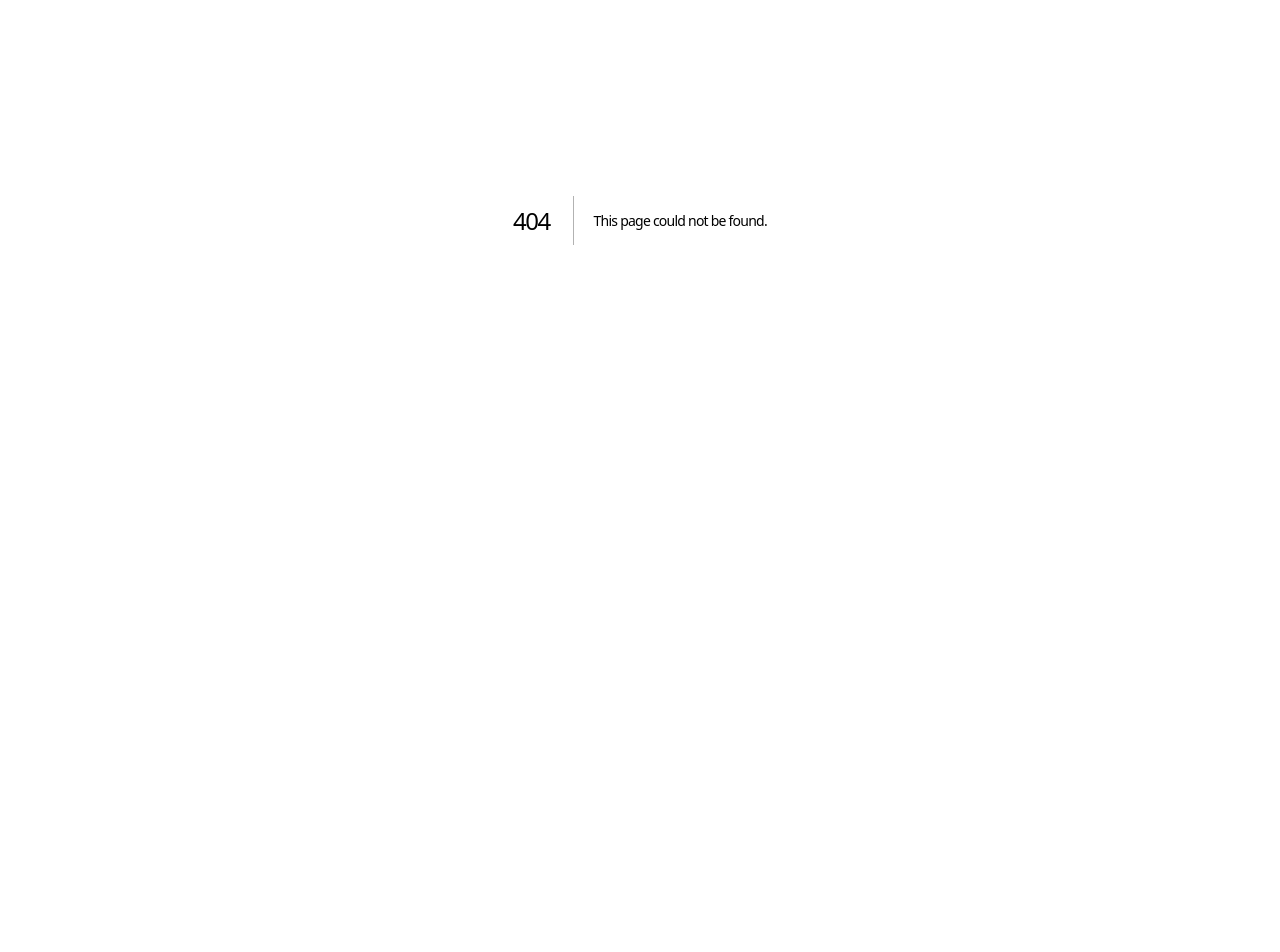
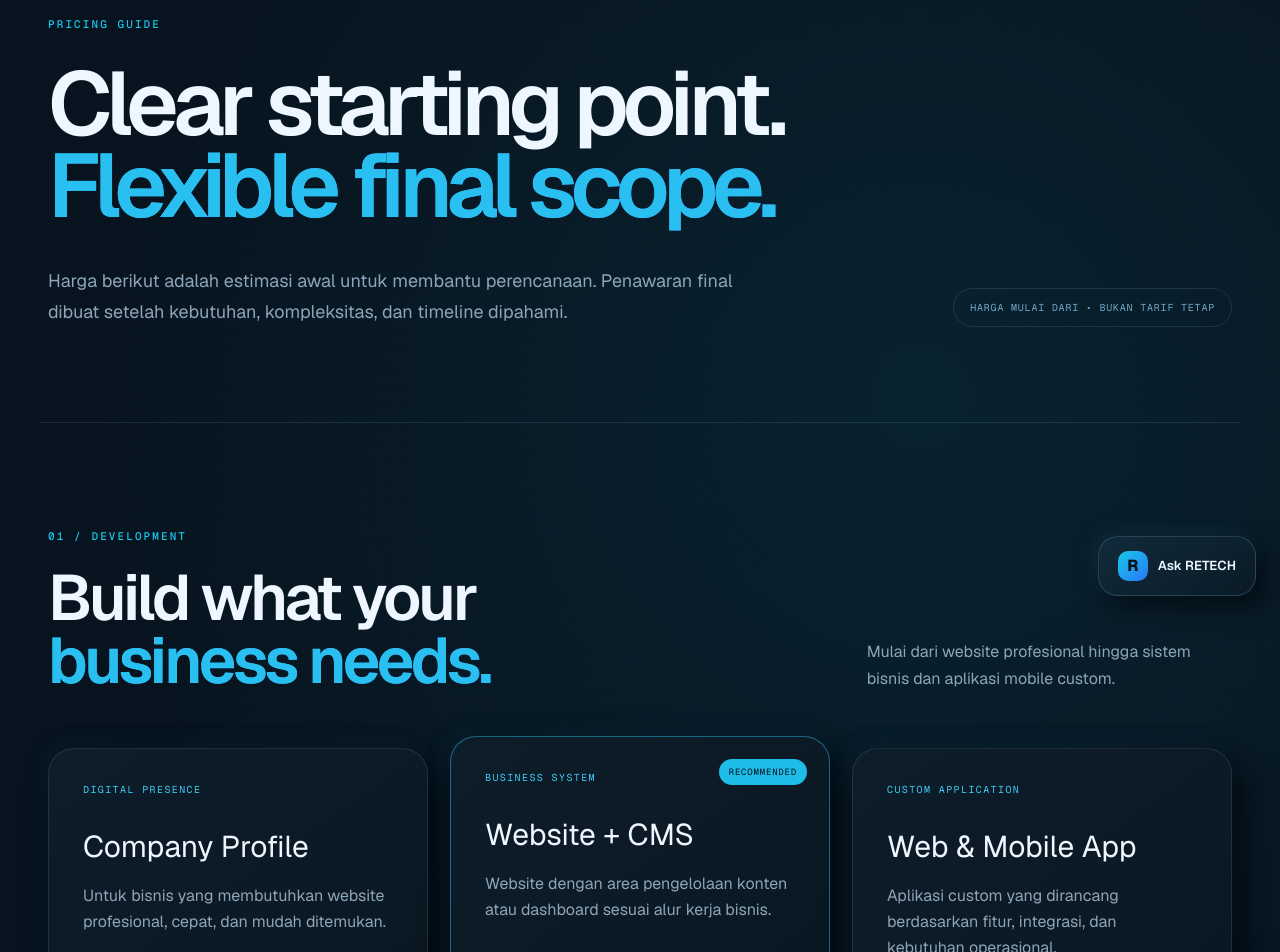
Before and after one commit to aniantizaviyar/retech.id, a Next.js app: page /pricing in a window 1280 px wide. Before the commit this address had no page. Shown: the part 180-1132 px from the top of the page. Before the commit the page ends 800 px from the top, so only its background shows below. Built offline with nearby package versions, Linux system fonts and the light colour scheme.

Commit message:
Add transparent pricing guide

```diff
--- a/app/globals.css
+++ b/app/globals.css
@@ -153,6 +153,45 @@ h2 { margin: 18px 0 0; font-size: clamp(42px, 4.2vw, 66px); line-height: 1.03; l
 .case-gallery-mobile .case-shot-wide { grid-column: auto; }
 .case-gallery-mobile .browser-image,.case-gallery-mobile .case-shot:not(.case-shot-wide) .browser-image { aspect-ratio: 9/19.5; }
 .case-shot figcaption { margin-top: 13px; color: #648094; font-size: 11px; }
+
+/* Pricing */
+.pricing-hero,.pricing-section,.support-pricing,.pricing-notes,.pricing-cta { width: min(1440px,calc(100% - 80px)); margin: 0 auto; }
+.pricing-hero { padding: 105px 8px 95px; }
+.pricing-hero h1 { max-width: 1050px; margin: 28px 0 40px; font-size: clamp(62px,7vw,112px); line-height: .91; letter-spacing: -.065em; }
+.pricing-hero h1 em,.pricing-heading h2 em,.pricing-notes h2 em,.pricing-cta h2 em { color: #29bff0; font-style: normal; }
+.pricing-intro { display: grid; grid-template-columns: 1fr auto; gap: 40px; align-items: end; }
+.pricing-intro p { max-width: 720px; color: var(--muted); font-size: 18px; line-height: 1.7; }
+.pricing-intro span { padding: 12px 16px; border: 1px solid var(--line); border-radius: 999px; color: #73a7c6; font: 10px var(--font-geist-mono); letter-spacing: .08em; text-transform: uppercase; }
+.pricing-section,.support-pricing,.pricing-notes { padding: 100px 8px; border-top: 1px solid var(--line); }
+.pricing-heading { display: grid; grid-template-columns: 1.35fr .65fr; gap: 60px; align-items: end; margin-bottom: 55px; }
+.pricing-heading h2,.pricing-notes h2,.pricing-cta h2 { margin-top: 20px; font-size: clamp(42px,5vw,72px); line-height: .98; letter-spacing: -.05em; }
+.pricing-heading > p { max-width: 460px; color: var(--muted); line-height: 1.7; }
+.pricing-grid { display: grid; grid-template-columns: repeat(3,1fr); gap: 22px; }
+.pricing-card { position: relative; min-height: 610px; padding: 34px; display: flex; flex-direction: column; border: 1px solid var(--line); border-radius: 26px; background: linear-gradient(145deg,#0d1d29,#07121b); box-shadow: 14px 18px 36px #020a10,-7px -7px 20px rgba(31,73,99,.1); }
+.pricing-card-featured { border-color: rgba(36,193,240,.48); transform: translateY(-12px); }
+.pricing-badge { position: absolute; top: 22px; right: 22px; padding: 7px 10px; border-radius: 999px; background: #1dbce9; color: #03121c; font: 9px var(--font-geist-mono); letter-spacing: .09em; }
+.pricing-eyebrow { color: #3ecbf4; font: 10px var(--font-geist-mono); letter-spacing: .14em; }
+.pricing-card h3 { margin: 28px 0 14px; font-size: 30px; }
+.pricing-card > p { min-height: 78px; color: var(--muted); line-height: 1.65; }
+.pricing-price { margin: 28px 0; padding: 24px 0; border-top: 1px solid var(--line); border-bottom: 1px solid var(--line); }
+.pricing-price small { display: block; margin-bottom: 8px; color: #63849a; }
+.pricing-price strong { font-size: 34px; letter-spacing: -.04em; }
+.pricing-card ul { padding: 0; margin: 0 0 30px; list-style: none; }
+.pricing-card li { padding: 10px 0 10px 22px; color: #a8c5d7; position: relative; }
+.pricing-card li::before { content: "•"; position: absolute; left: 2px; color: #24c6ee; }
+.pricing-card > a { margin-top: auto; display: flex; justify-content: space-between; color: #eaf8ff; font-weight: 650; }
+.support-price-list { border-top: 1px solid var(--line); }
+.support-price-list article { display: grid; grid-template-columns: 55px 1fr minmax(260px,auto); gap: 28px; align-items: center; padding: 30px 8px; border-bottom: 1px solid var(--line); }
+.support-price-list article > span { color: #31c5ee; font: 10px var(--font-geist-mono); }
+.support-price-list h3 { margin: 0 0 8px; font-size: 24px; }
+.support-price-list p { color: var(--muted); line-height: 1.55; }
+.support-price-list strong { text-align: right; color: #dff6ff; }
+.pricing-notes { display: grid; grid-template-columns: .8fr 1.2fr; gap: 80px; }
+.pricing-note-grid { display: grid; grid-template-columns: 1fr 1fr; gap: 16px; }
+.pricing-note-grid p { padding: 24px; border: 1px solid var(--line); border-radius: 18px; color: var(--muted); line-height: 1.6; }
+.pricing-note-grid strong { display: block; margin-bottom: 8px; color: #e9f8ff; }
+.pricing-cta { padding: 115px 8px 130px; text-align: center; border-top: 1px solid var(--line); }
+.pricing-cta p { max-width: 650px; margin: 25px auto 34px; color: var(--muted); line-height: 1.7; }
 .case-story { display: grid; grid-template-columns: repeat(3,1fr); border-top: 1px solid var(--line); border-bottom: 1px solid var(--line); }
 .case-story > div { min-height: 360px; padding: 55px 45px; border-right: 1px solid var(--line); }
 .case-story > div:last-child { border: 0; }
@@ -278,6 +317,8 @@ footer small { grid-column: 1/-1; padding-top: 26px; border-top: 1px solid var(-
   .approach-panel { padding: 32px 24px; border-radius: 26px; }.process-list li { grid-template-columns: 40px 1fr; }
   .contact-section { padding: 100px 16px 110px; }.contact-inner { gap: 45px; }.contact-form-card { padding: 25px 20px; border-radius: 23px; }.lead-form { grid-template-columns: 1fr; }.lead-field-full,.lead-consent,.lead-submit,.lead-error { grid-column: 1; }
   footer { width: calc(100% - 32px); grid-template-columns: 1fr; text-align: center; } footer img { margin: 0 auto; } footer div { justify-content: center; flex-wrap: wrap; }
+  .pricing-hero,.pricing-section,.support-pricing,.pricing-notes,.pricing-cta { width: calc(100% - 32px); }
+  .pricing-hero { padding: 75px 0 65px; }.pricing-hero h1 { font-size: clamp(52px,17vw,74px); }.pricing-intro,.pricing-heading,.pricing-notes { grid-template-columns: 1fr; }.pricing-intro span { width: fit-content; }.pricing-section,.support-pricing,.pricing-notes { padding: 75px 0; }.pricing-grid { grid-template-columns: 1fr; }.pricing-card { min-height: 0; padding: 28px 24px; }.pricing-card-featured { transform: none; }.pricing-card > p { min-height: 0; }.support-price-list article { grid-template-columns: 34px 1fr; gap: 16px; }.support-price-list strong { grid-column: 2; text-align: left; }.pricing-notes { gap: 40px; }.pricing-note-grid { grid-template-columns: 1fr; }.pricing-cta { padding: 85px 0 100px; }
   .chat-shell { right: 16px; bottom: 16px; }.chat-label { display: none; }.chat-trigger { min-width: 58px; padding: 0 14px; border-radius: 18px; }
 }
 @media (prefers-reduced-motion: reduce) { html { scroll-behavior: auto; } *,*::before,*::after { animation-duration: .01ms !important; animation-iteration-count: 1 !important; transition-duration: .01ms !important; } }
--- /dev/null
+++ b/app/pricing/page.tsx
@@ -0,0 +1,55 @@
+import type { Metadata } from "next";
+import Link from "next/link";
+import { ChatWidget } from "../ChatWidget";
+import { SiteFooter } from "@/components/SiteFooter";
+import { SiteHeader } from "@/components/SiteHeader";
+
+export const metadata: Metadata = {
+  title: "Pricing",
+  description: "Estimasi awal layanan development, managed IT, dan remote support RETECH.",
+};
+
+const packages = [
+  { eyebrow: "DIGITAL PRESENCE", name: "Company Profile", price: "Rp4,5 juta", description: "Untuk bisnis yang membutuhkan website profesional, cepat, dan mudah ditemukan.", features: ["Hingga 7 halaman", "Responsive & mobile-friendly", "Form kontak dan basic SEO", "Deployment dan SSL", "Garansi bug 30 hari"] },
+  { eyebrow: "BUSINESS SYSTEM", name: "Website + CMS", price: "Rp10 juta", description: "Website dengan area pengelolaan konten atau dashboard sesuai alur kerja bisnis.", features: ["UI sesuai brand", "CMS atau dashboard admin", "Database dan user management", "Integrasi email", "Garansi bug 60 hari"], recommended: true },
+  { eyebrow: "CUSTOM APPLICATION", name: "Web & Mobile App", price: "Rp20 juta", description: "Aplikasi custom yang dirancang berdasarkan fitur, integrasi, dan kebutuhan operasional.", features: ["Discovery dan pemetaan fitur", "Frontend, backend, dan API", "Role dan hak akses", "Testing dan deployment", "Dokumentasi dan handover"] },
+];
+
+const support = [
+  ["Server Care Basic", "Mulai Rp500 ribu / server / bulan", "Monitoring, pemeriksaan resource, SSL, dan patch terjadwal."],
+  ["Server Care Pro", "Mulai Rp1,5 juta / server / bulan", "Monitoring lebih lengkap, backup check, dan bantuan insiden prioritas."],
+  ["Remote Support", "Mulai Rp250 ribu / sesi", "Troubleshooting satu kendala melalui koneksi remote."],
+  ["Server Installation", "Mulai Rp1,5 juta", "Instalasi dan konfigurasi Linux server berdasarkan kebutuhan."],
+];
+
+export default function PricingPage() {
+  return (
+    <main>
+      <SiteHeader />
+      <section className="pricing-hero">
+        <span className="kicker">PRICING GUIDE</span>
+        <h1>Clear starting point.<br /><em>Flexible final scope.</em></h1>
+        <div className="pricing-intro"><p>Harga berikut adalah estimasi awal untuk membantu perencanaan. Penawaran final dibuat setelah kebutuhan, kompleksitas, dan timeline dipahami.</p><span>Harga mulai dari • Bukan tarif tetap</span></div>
+      </section>
+      <section className="pricing-section">
+        <div className="pricing-heading"><div><span className="kicker">01 / DEVELOPMENT</span><h2>Build what your<br /><em>business needs.</em></h2></div><p>Mulai dari website profesional hingga sistem bisnis dan aplikasi mobile custom.</p></div>
+        <div className="pricing-grid">
+          {packages.map((item) => <article className={`pricing-card${item.recommended ? " pricing-card-featured" : ""}`} key={item.name}>
+            {item.recommended && <span className="pricing-badge">RECOMMENDED</span>}<span className="pricing-eyebrow">{item.eyebrow}</span><h3>{item.name}</h3><p>{item.description}</p>
+            <div className="pricing-price"><small>Mulai dari</small><strong>{item.price}</strong></div><ul>{item.features.map((feature) => <li key={feature}>{feature}</li>)}</ul><Link href="/#contact">Diskusikan kebutuhan <span>↗</span></Link>
+          </article>)}
+        </div>
+      </section>
+      <section className="support-pricing">
+        <div className="pricing-heading"><div><span className="kicker">02 / SUPPORT & OPERATIONS</span><h2>Keep systems<br /><em>running reliably.</em></h2></div><p>Pilih bantuan insidental atau pengelolaan rutin sesuai kapasitas dan tingkat risiko sistem.</p></div>
+        <div className="support-price-list">{support.map(([name, price, description], index) => <article key={name}><span>0{index + 1}</span><div><h3>{name}</h3><p>{description}</p></div><strong>{price}</strong></article>)}</div>
+      </section>
+      <section className="pricing-notes">
+        <div><span className="kicker">GOOD TO KNOW</span><h2>Scope before<br /><em>commitment.</em></h2></div>
+        <div className="pricing-note-grid"><p><strong>Termasuk</strong>Discovery singkat, estimasi pekerjaan, testing, dan handover sesuai ruang lingkup.</p><p><strong>Belum termasuk</strong>Hosting, domain, lisensi, layanan pihak ketiga, pajak, dan pekerjaan di luar scope.</p><p><strong>Maintenance</strong>Garansi bug berbeda dari fitur baru. Maintenance lanjutan dibuat sebagai paket terpisah.</p><p><strong>Ketersediaan</strong>Jadwal dan response time dikonfirmasi sebelum pekerjaan dimulai. Layanan 24/7 tidak termasuk.</p></div>
+      </section>
+      <section className="pricing-cta"><span className="kicker">GET A REAL ESTIMATE</span><h2>Ceritakan kebutuhan.<br /><em>Kami bantu petakan.</em></h2><p>Konsultasi awal membantu menentukan pendekatan, prioritas, biaya, dan timeline yang paling masuk akal.</p><Link className="button button-primary" href="/#contact">Request quotation <span>↗</span></Link></section>
+      <SiteFooter /><ChatWidget />
+    </main>
+  );
+}
--- a/components/SiteFooter.tsx
+++ b/components/SiteFooter.tsx
@@ -9,6 +9,7 @@ export function SiteFooter() {
       <div>
         <Link href="/#services">Services</Link>
         <Link href="/work">Case Studies</Link>
+        <Link href="/pricing">Pricing</Link>
         <Link href="/#approach">Approach</Link>
         <a href="mailto:sales@retech.id">Email</a>
       </div>
--- a/components/SiteHeader.tsx
+++ b/components/SiteHeader.tsx
@@ -10,6 +10,7 @@ export function SiteHeader() {
       <nav aria-label="Main navigation">
         <Link href="/#services">Services</Link>
         <Link href="/work">Case Studies</Link>
+        <Link href="/pricing">Pricing</Link>
         <Link href="/#approach">Approach</Link>
         <Link href="/#contact">Contact</Link>
       </nav>
```
